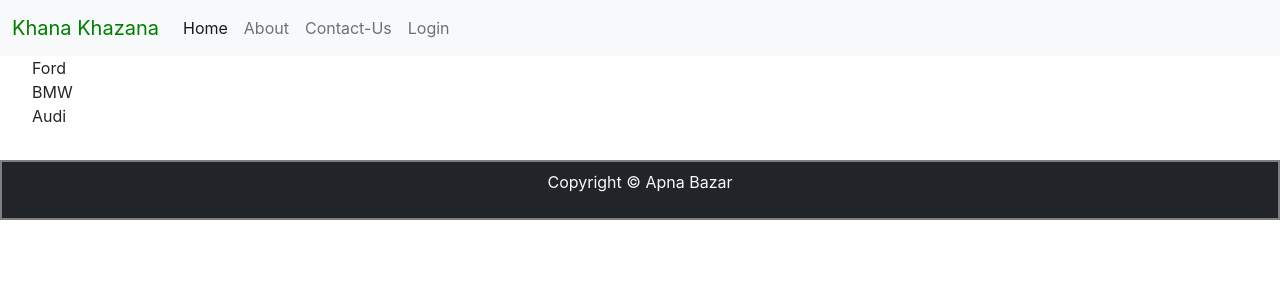
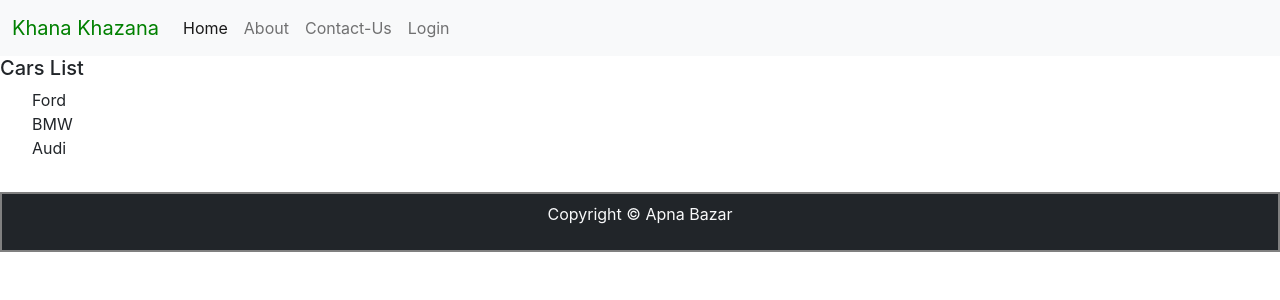
Before and after one commit to Rajan-corient/react-app, a React app: page / in a window 1280 px wide. Shown: the top 300 px of the page. Built offline with nearby package versions, Linux system fonts and the light colour scheme.

Commit message:
minor changes

```diff
--- a/src/App.js
+++ b/src/App.js
@@ -25,7 +25,7 @@ function App() {
       <Router>
         <Routes>
           <Route path="/" element={<Header title="Khana Khazana" />}>
-          <Route index element={<Home carList={cars} />} />
+            <Route index element={<Home carList={cars} title={'Cars List'}/>} />
             <Route path="about" element={<About />} />
             <Route path="contact-us" element={<ContactUs />} />
             <Route path="login" element={<Login />} />
--- a/src/components/car/Car.js
+++ b/src/components/car/Car.js
@@ -7,6 +7,9 @@ const Car = props => {
   )
 }
 
-Car.propTypes = {}
+Car.propTypes = {
+  id: PropTypes.number,
+  brand: PropTypes.string
+};
 
 export default Car
--- a/src/components/footer/Footer.js
+++ b/src/components/footer/Footer.js
@@ -25,7 +25,7 @@ class Footer extends React.Component {
   }
 }
 
-// same eg witg functio component
+// same eg witg function component
 // const Footer = props => {
 //   return (
 
--- a/src/components/home/Home.js
+++ b/src/components/home/Home.js
@@ -2,9 +2,10 @@ import React from 'react'
 import './Home.scss';
 import Car from '../car/Car';
 
-export const Home = ({ carList }) => {
+export const Home = ({ carList, title }) => {
   return (
     <>
+      <h5 className=''>{title}</h5>
       {
         carList.length ?
         <ul className='carList'>
```
Lines whose indentation alone changed are shown as unchanged.
